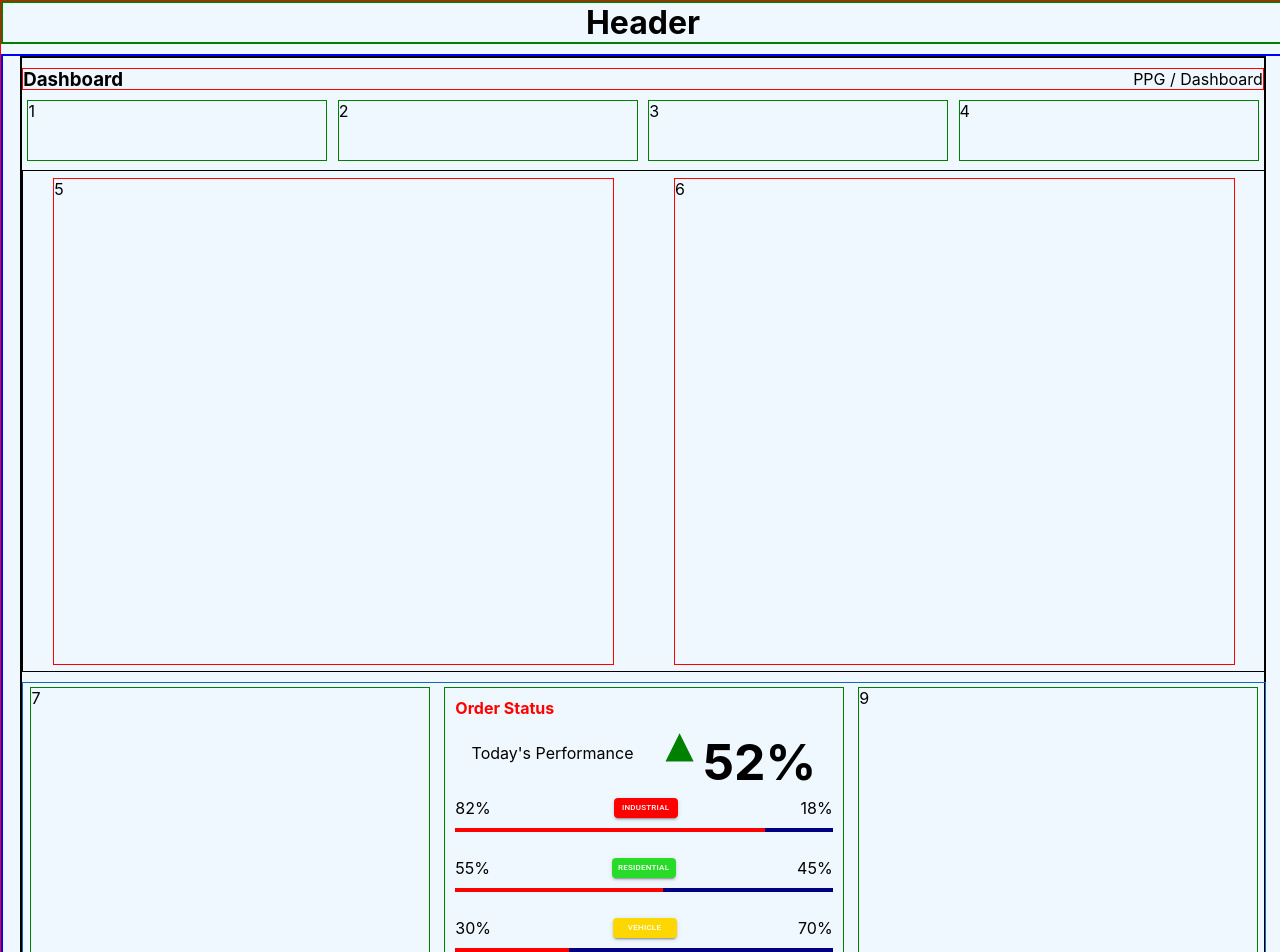
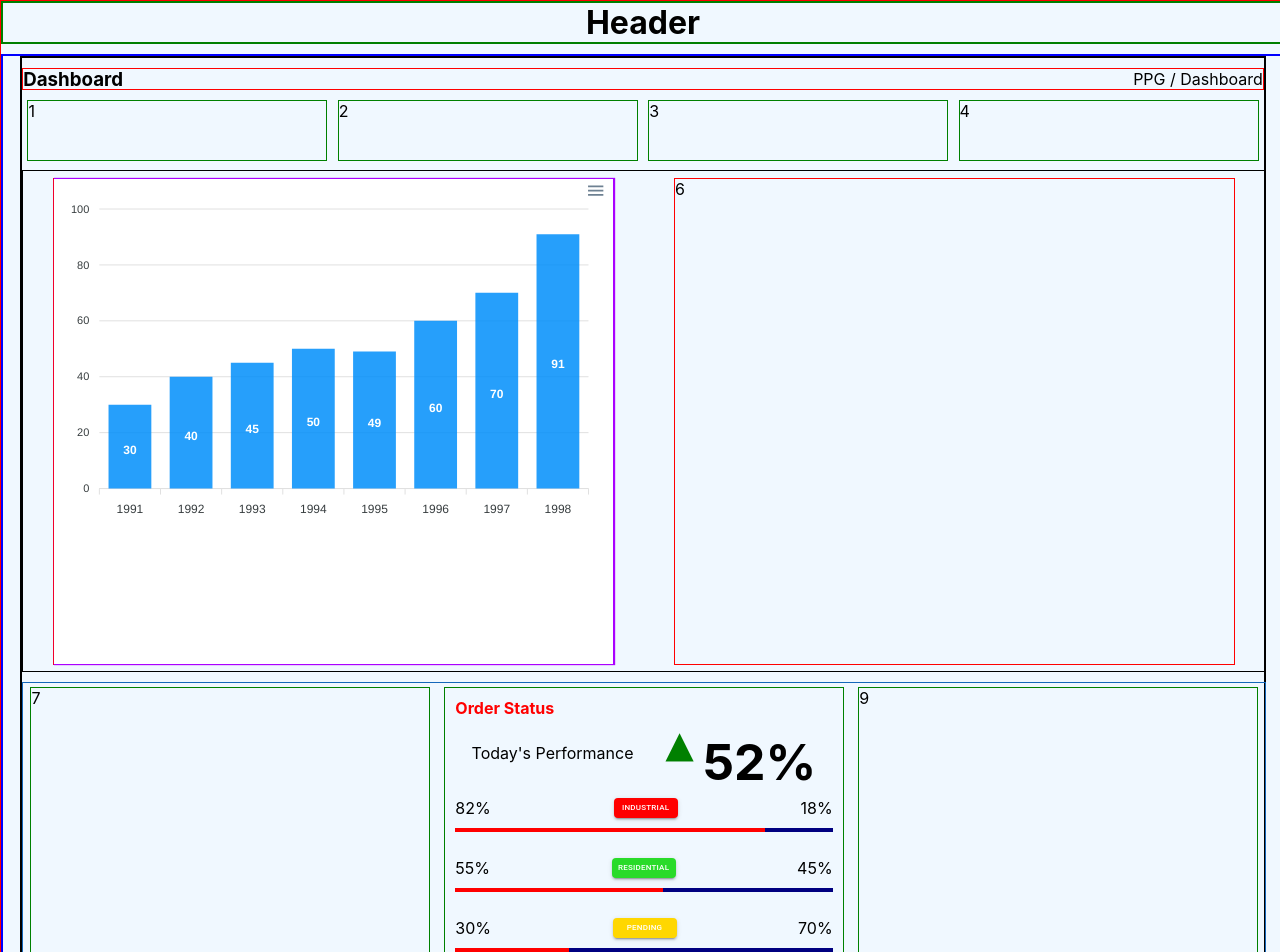
Before and after one commit to GovindVermagkv/Worldometer, a React (Create React App) app: page / in a window 1280 px wide. Shown: the top 952 px of the page. Built offline with nearby package versions, Linux system fonts and the light colour scheme.

Commit message:
statics added

```diff
--- a/src/App.css
+++ b/src/App.css
@@ -222,3 +222,13 @@ margin: 10px 0px;
   color: navy;
 }
 /* --------------pollution------- */
+
+/* ------------statics-------- */
+.app{
+  width: 100%;
+  height: 100%;
+  background-color: #fff;
+  box-shadow: 1px 0px 1px 1px rgb(170, 0, 255);
+}
+
+/* -----------statics------------ */
--- a/src/Components/Main.js
+++ b/src/Components/Main.js
@@ -1,6 +1,6 @@
 import React from "react";
 import '../App.css'
-// import Rangechart from "./Rangechart";
+import Rangechart from "./Rangechart";
 import Pollution from "./pollution";
 
 
@@ -23,7 +23,7 @@ const Main=()=>{
                 </div>
 
         <div id='static_revenue'>
-            <div>5</div>
+            <div><Rangechart /> </div>
             <div>6</div>
         </div>
 
--- a/src/Components/Rangechart.js
+++ b/src/Components/Rangechart.js
@@ -1,6 +1,7 @@
 
 import React, {useState } from "react";
 import Chart from "react-apexcharts";
+import '../App.css'
 
 const Rangechart=()=>{
 
@@ -24,23 +25,13 @@ const Rangechart=()=>{
 
     return (
       <div className="app">
-        <div className="row">
-          <div className="mixed-chart">
             <Chart
               options={state.options}
               series={state.series}
               type="bar"
-              width="500"
+              width="100%"
             />
           </div>
-          {/* <Chart
-    options={this.state.options}
-    series={this.state.series}
-    type="line"
-    width="500"
-  /> */}
-        </div>
-      </div>
     );
 }
 
--- a/src/Components/pollution.js
+++ b/src/Components/pollution.js
@@ -18,7 +18,7 @@ const Pollution = () => {
                         <div id="range_box"><div id="positive2"></div><div id="negetive2"></div> </div>
                     </div>
                     <div id="range_area">
-                        <div id="range_title"><p>30%</p><Button id='pending' variant="contained">Vehicle</Button><p>70%</p></div>
+                        <div id="range_title"><p>30%</p><Button id='pending' variant="contained">pending</Button><p>70%</p></div>
                         <div id="range_box"><div id="positive3"></div><div id="negetive3"></div> </div>
                     </div>
                     <div id="alert_color"><p id="alert_text1">Pollution</p><p id="alert_text2">Fresh</p></div>
```
